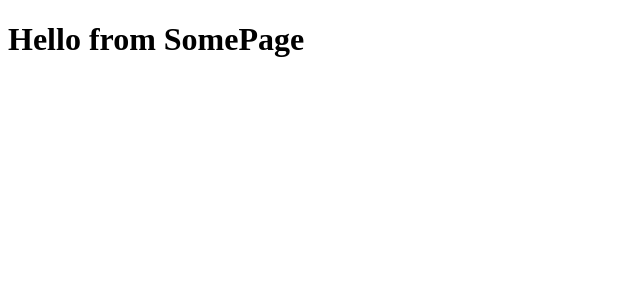
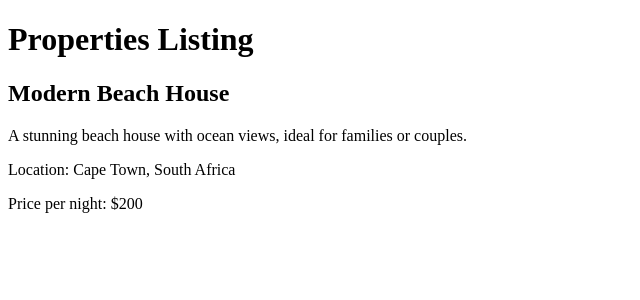
Before and after one commit to adenaan/kdpropertymanagement, a Next.js app: page / in a window 1280 px wide. Shown: the top 300 px of the page, without its empty margins (0-640 px from the left). Built offline with nearby package versions, Linux system fonts and the light colour scheme.

Commit message:
Update index.js

```diff
--- a/pages/index.js
+++ b/pages/index.js
@@ -1,7 +1,35 @@
-export default function SomePage() {
+import fs from 'fs';
+import path from 'path';
+
+export async function getStaticProps() {
+  const propertiesDir = path.join(process.cwd(), 'content/properties');
+  const filenames = fs.readdirSync(propertiesDir);
+  const properties = filenames.map((filename) => {
+    const filePath = path.join(propertiesDir, filename);
+    const fileContents = fs.readFileSync(filePath, 'utf8');
+    return JSON.parse(fileContents);
+  });
+
+  return {
+    props: {
+      properties,
+    },
+  };
+}
+
+export default function Home({ properties }) {
   return (
     <div>
-      <h1>Hello from SomePage</h1>
+      <h1>Properties Listing</h1>
+      {properties.map((property) => (
+        <div key={property.slug}>
+          <h2>{property.title}</h2>
+          <p>{property.description}</p>
+          <p>Location: {property.location}</p>
+          <p>Price per night: ${property.price}</p>
+          {/* Add images and links as needed */}
+        </div>
+      ))}
     </div>
   );
 }
```
